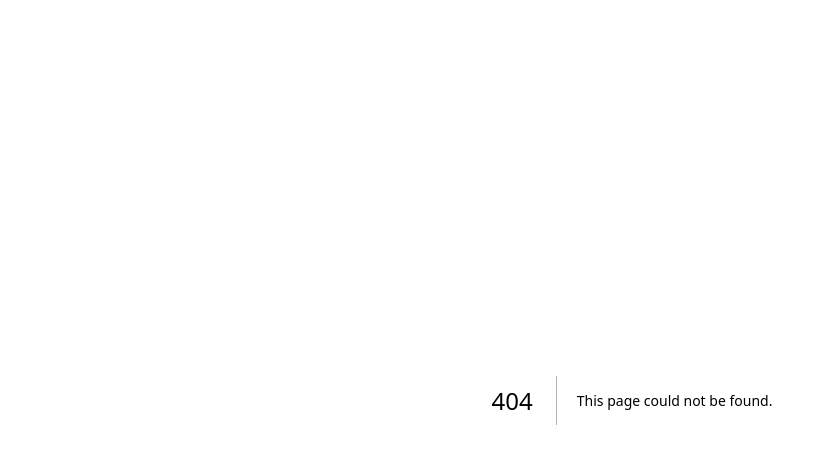
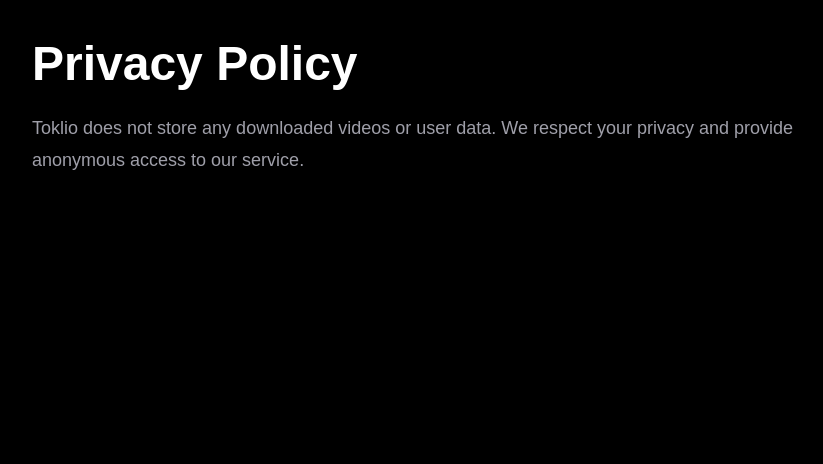
Before and after one commit to Felliny0/Toklio, a Next.js app: page /terms in a window 1280 px wide. Before the commit this address had no page. Shown: the top 464 px of the page, without its empty margins (8-831 px from the left). Built offline with nearby package versions, Linux system fonts and the light colour scheme.

Commit message:
ads added

```diff
--- /dev/null
+++ b/app/terms/page.tsx
@@ -0,0 +1,14 @@
+export default function Privacy() {
+  return (
+    <main className="min-h-screen bg-black text-white p-10">
+      <h1 className="text-5xl font-black mb-6">
+        Privacy Policy
+      </h1>
+
+      <p className="text-zinc-400 text-lg leading-8 max-w-3xl">
+        Toklio does not store any downloaded videos or user data.
+        We respect your privacy and provide anonymous access to our service.
+      </p>
+    </main>
+  )
+}
```
Also changed, not shown: app/contact/page.tsx (added), app/privacy/page.tsx (added).
